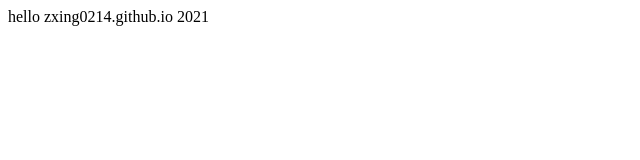
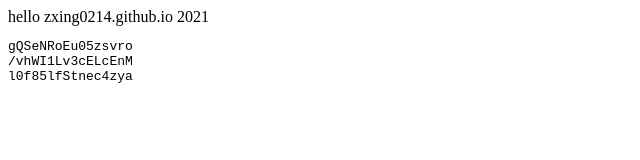
Before and after one commit to zxing0214/zxing0214.github.io, a plain HTML site: page index.html in a window 1280 px wide. Shown: the whole page, without its empty margins (0-640 px from the left). Drawn offline with Linux system fonts and the light colour scheme.

Commit message:
add sum code

```diff
--- a/index.html
+++ b/index.html
@@ -1 +1,6 @@
 hello zxing0214.github.io 2021
+<pre>
+gQSeNRoEu05zsvro
+/vhWI1Lv3cELcEnM
+l0f85lfStnec4zya
+</pre>
```
